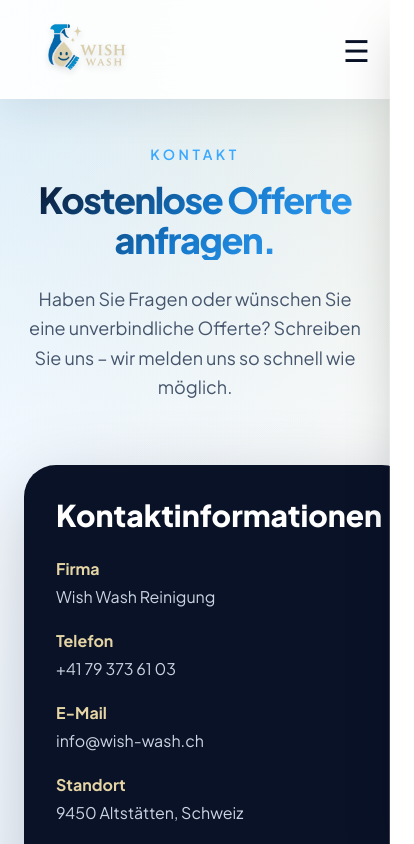
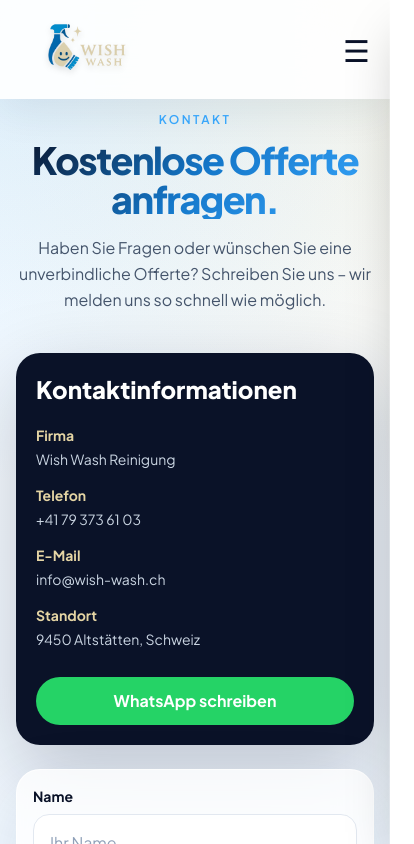
Before and after one commit to HasanByt/wishwash-website, a Next.js app: page /contact in a window 390 px wide. Shown: the top 844 px of the page, 414 px wide, since content can reach past the window. Built offline with nearby package versions, Linux system fonts and the light colour scheme.

Commit message:
Improve contact page mobile layout

```diff
--- a/app/contact/page.tsx
+++ b/app/contact/page.tsx
@@ -5,40 +5,40 @@
 
 export default function ContactPage() {
   return (
-    <main className="min-h-screen soft-bg text-[#0A1228] px-6 md:px-16 pt-36 pb-24">
+    <main className="min-h-screen soft-bg text-[#0A1228] px-4 sm:px-6 md:px-16 pt-28 sm:pt-32 md:pt-36 pb-16 sm:pb-20 md:pb-24">
       <section className="max-w-7xl mx-auto">
         <motion.div
           initial={{ opacity: 0, y: 18 }}
           animate={{ opacity: 1, y: 0 }}
           transition={{ duration: 0.7 }}
-          className="text-center max-w-3xl mx-auto mb-16"
+          className="text-center max-w-3xl mx-auto mb-10 sm:mb-12 md:mb-16"
         >
-          <p className="text-[#3AA9FF] font-semibold uppercase tracking-[0.25em] text-sm mb-4">
+          <p className="text-[#3AA9FF] font-semibold uppercase tracking-[0.2em] sm:tracking-[0.25em] text-xs sm:text-sm mb-3 sm:mb-4">
             Kontakt
           </p>
 
-          <h1 className="text-4xl md:text-6xl font-black gradient-text mb-6">
+          <h1 className="text-[2.35rem] leading-[1.05] sm:text-5xl md:text-6xl font-black gradient-text mb-4 sm:mb-6">
             Kostenlose Offerte anfragen.
           </h1>
 
-          <p className="text-slate-600 text-lg leading-relaxed">
+          <p className="text-slate-600 text-base sm:text-lg leading-relaxed">
             Haben Sie Fragen oder wünschen Sie eine unverbindliche Offerte?
             Schreiben Sie uns – wir melden uns so schnell wie möglich.
           </p>
         </motion.div>
 
-        <div className="grid lg:grid-cols-[0.9fr_1.4fr] gap-10 items-start">
+        <div className="grid lg:grid-cols-[0.9fr_1.4fr] gap-6 sm:gap-8 lg:gap-10 items-start">
           <motion.div
             initial={{ opacity: 0, y: 22 }}
             animate={{ opacity: 1, y: 0 }}
             transition={{ duration: 0.7 }}
-            className="rounded-[2rem] bg-[#0A1228] text-white p-8 md:p-10 shadow-[0_25px_80px_rgba(10,18,40,0.22)]"
+            className="rounded-3xl md:rounded-[2rem] bg-[#0A1228] text-white p-5 sm:p-8 md:p-10 shadow-[0_25px_80px_rgba(10,18,40,0.22)]"
           >
-            <h2 className="text-3xl font-black mb-6">
+            <h2 className="text-2xl sm:text-3xl font-black mb-5 sm:mb-6">
               Kontaktinformationen
             </h2>
 
-            <div className="space-y-5 text-slate-300">
+            <div className="grid gap-4 sm:gap-5 text-sm sm:text-base text-slate-300">
               <div>
                 <p className="text-[#E5D5A4] font-bold mb-1">Firma</p>
                 <p>Wish Wash Reinigung</p>
@@ -53,7 +53,7 @@
 
               <div>
                 <p className="text-[#E5D5A4] font-bold mb-1">E-Mail</p>
-                <a href="mailto:info@wish-wash.ch" className="hover:text-white transition">
+                <a href="mailto:info@wish-wash.ch" className="break-words hover:text-white transition">
                   info@wish-wash.ch
                 </a>
               </div>
@@ -67,7 +67,7 @@
             <a
               href="https://wa.me/41793736103"
               target="_blank"
-              className="mt-8 inline-flex rounded-full bg-[#25D366] px-6 py-3 font-bold text-white hover:opacity-90 transition"
+              className="mt-7 sm:mt-8 inline-flex w-full sm:w-auto justify-center rounded-full bg-[#25D366] px-6 py-3 font-bold text-white hover:opacity-90 transition"
             >
               WhatsApp schreiben
             </a>
@@ -77,7 +77,7 @@
             initial={{ opacity: 0, y: 22 }}
             animate={{ opacity: 1, y: 0 }}
             transition={{ duration: 0.7, delay: 0.1 }}
-            className="glass-card rounded-[2rem] p-6 md:p-10"
+            className="glass-card rounded-3xl md:rounded-[2rem] p-4 sm:p-6 md:p-10"
           >
             <ContactForm />
           </motion.div>
```
